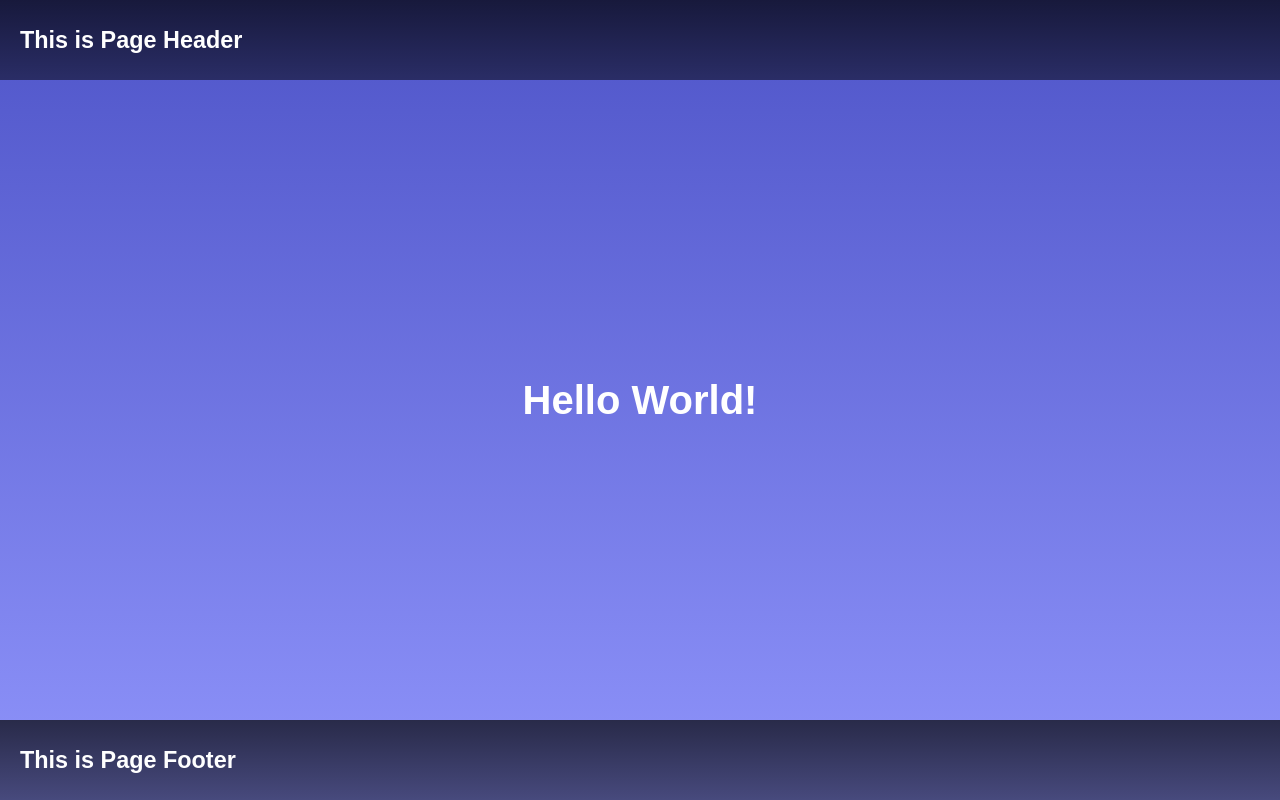
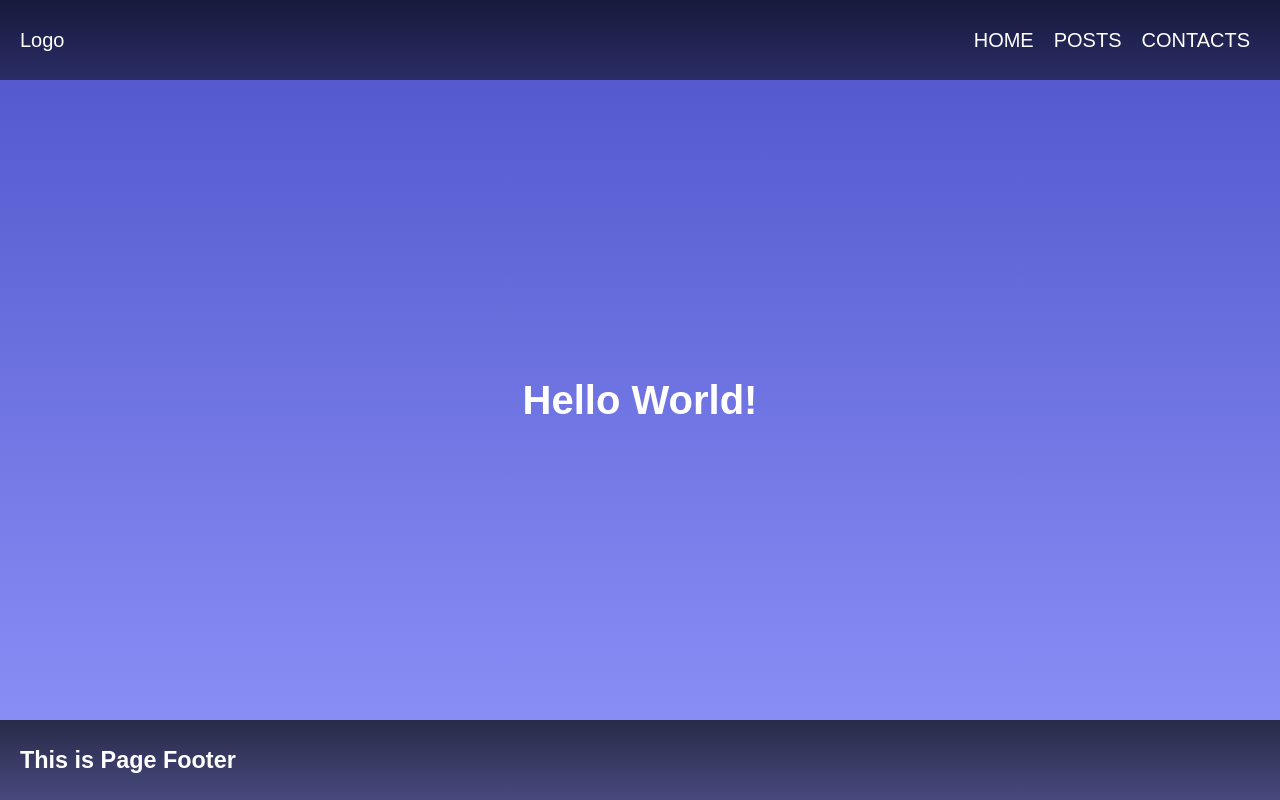
Before and after one commit to shaulov/nextjs-first-project, a Next.js app: page / in a window 1280 px wide. Built offline with nearby package versions, Linux system fonts and the light colour scheme.

Commit message:
Create nav component and connet it to header

```diff
--- a/components/header.tsx
+++ b/components/header.tsx
@@ -1,9 +1,9 @@
-import Heading from "./heading";
+import Navbar from "./navbar";
 
 function Header () {
   return (
     <header>
-      <Heading tag={'h3'} text={'This is Page Header'}/>
+      <Navbar/>
     </header>
   );
 }
--- a/components/navbar.tsx
+++ b/components/navbar.tsx
@@ -1 +1,18 @@
 import styles from '../styles/Navbar.module.scss';
+
+function Navbar () {
+  return (
+    <nav className={styles.nav}>
+      <div className={styles.logo}>
+        Logo
+      </div>
+      <div className={styles.links}>
+        <a>Home</a>
+        <a href="">Posts</a>
+        <a href="">Contacts</a>
+      </div>
+    </nav>
+  );
+}
+
+export default Navbar;
```
